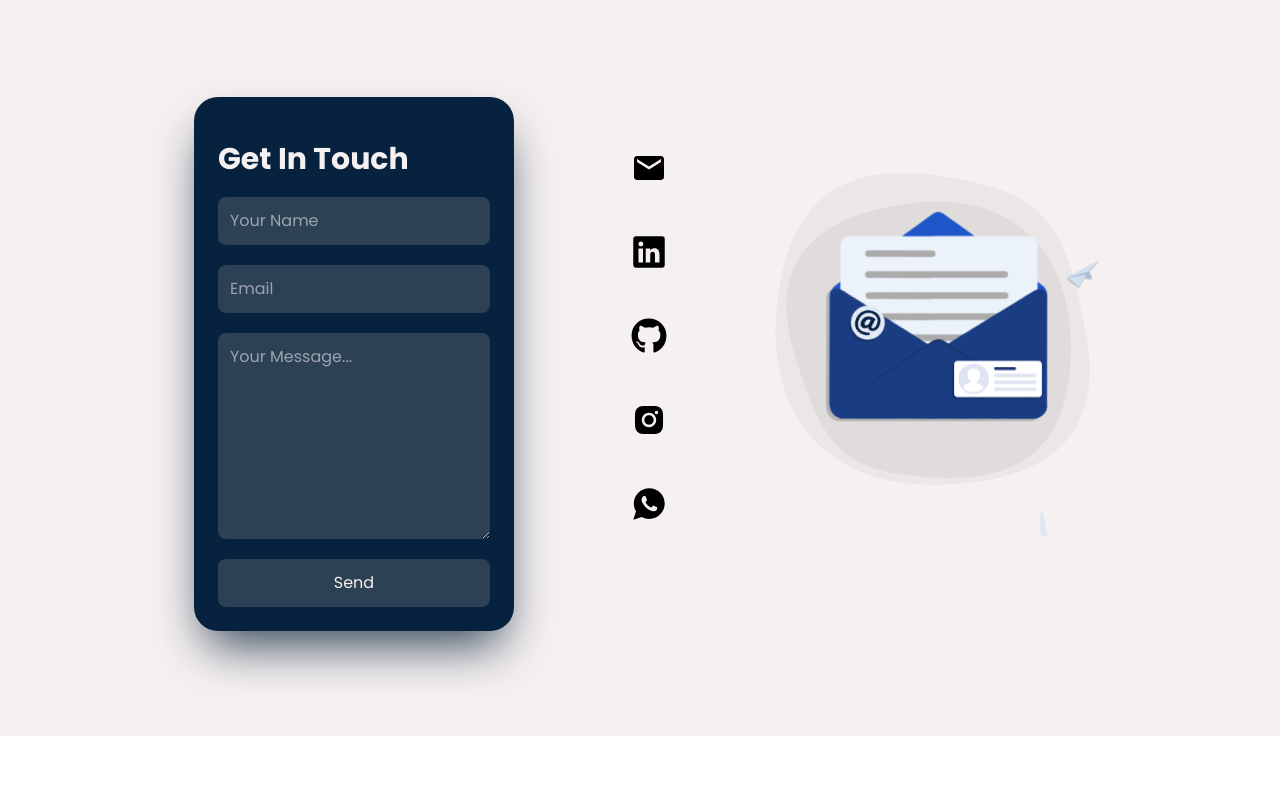
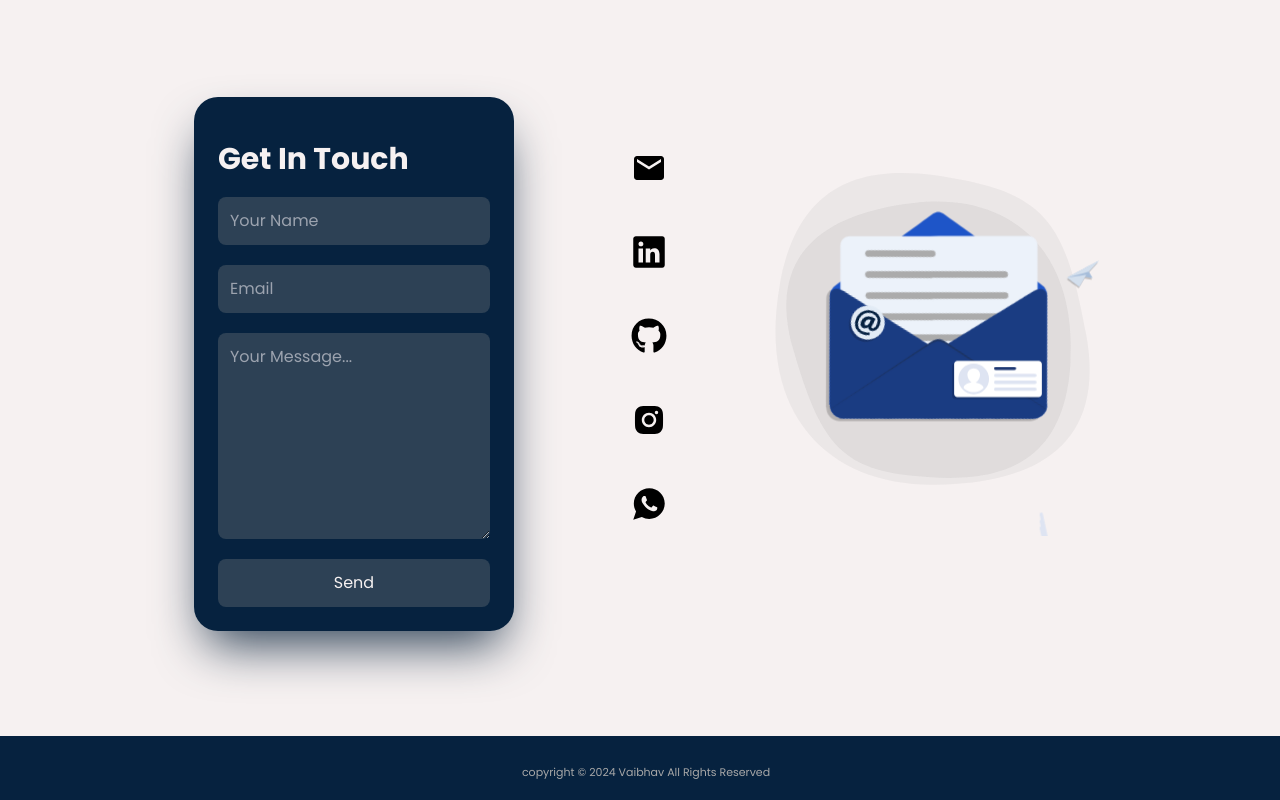
Before and after one commit to vaibhavpandey00/NewPortfolio, a React (Vite) app: page / in a window 1280 px wide. Shown: the part 3264-4064 px from the top of the page. Before the commit the page ends 4000 px from the top, so only its background shows below. Built offline with nearby package versions, Linux system fonts and the light colour scheme.

Commit message:
Update ContactPhone.jsx

```diff
--- a/src/Components/ContactPhone.jsx
+++ b/src/Components/ContactPhone.jsx
@@ -6,9 +6,9 @@ import { MdEmail } from "react-icons/md";
 
 const ContactPhone = () => {
     return (
-        <div name="contact" className="flex md:hidden pt-9 pb-4 w-full h-[9rem] bg-secondary text-primary">
+        <div name="contact" className="flex pt-9 pb-4 w-full h-[9rem] lg:h-[4rem] bg-secondary text-primary">
             <div className="flex flex-col ml-3 gap-4 w-full">
-                <div className="flex gap-5 justify-center items-center w-full">
+                <div className="flex lg:hidden gap-5 justify-center items-center w-full">
                     <div>
                         <a className="flex rounded-full p-2 justify-start items-center border" href="mailto:vaibhav.pandey0798@gmail.com"><MdEmail className="text-2xl" /></a>
                     </div>
@@ -22,7 +22,7 @@ const ContactPhone = () => {
                         <a className="flex rounded-full p-2 justify-start items-center border" href="https://www.instagram.com/vaibhavpandey0" target="_blank"><FaGithub className="text-2xl" /></a>
                     </div>
                 </div>
-                <div className="flex gap-4 justify-center items-center h-14 w-full">
+                <div className="flex gap-4 justify-center items-center h-14 lg:h-0 w-full">
                     <p className="text-[11px] text-[#a8a8a8]">copyright &copy; 2024 Vaibhav All Rights Reserved</p>
                 </div>
             </div>
```
